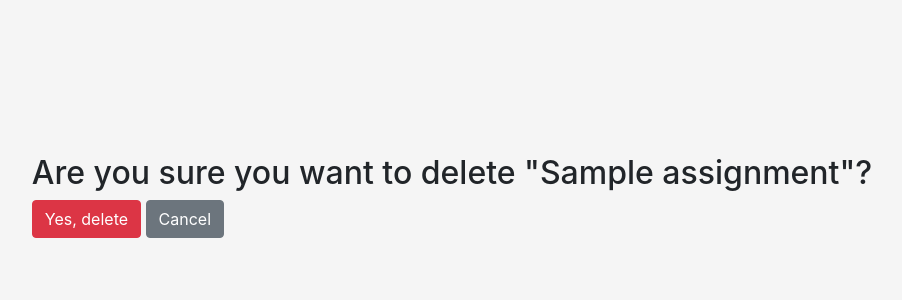
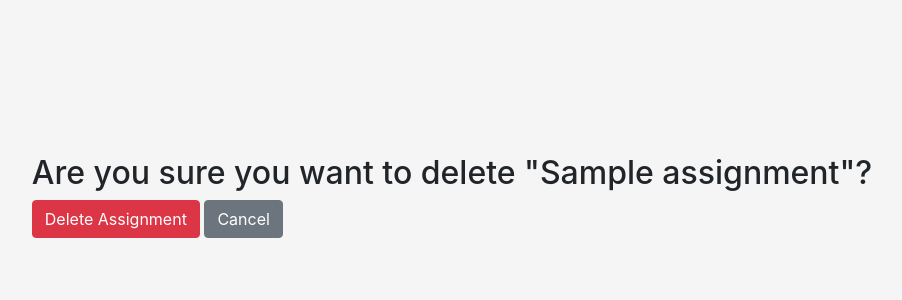
Before and after one commit to LMS-Challenge/amit-backend-lms, a Django app: template course/templates/course/assignment_confirm_delete.html in a window 1280 px wide. Shown: the part 228-528 px from the top of the page, without its empty margins (188-1090 px from the left). Run offline with Django 4.2, Linux system fonts and the light colour scheme; the template is opened without the code that fills it: values that come from a table or form of the project are taken from there, others are empty; tables that the repository leaves empty hold one stand-in row (values such as "Sample post"); parts of the project's set-up code (start-up, migrations or seed data) failed here and were passed over; some libraries are stand-ins or nearby versions.

Commit message:
Modifying templates to match with the error handling

```diff
--- a/course/templates/course/assignment_confirm_delete.html
+++ b/course/templates/course/assignment_confirm_delete.html
@@ -5,7 +5,7 @@
     <h2>Are you sure you want to delete "{{ object.title }}"?</h2>
     <form method="post">
         {% csrf_token %}
-        <button type="submit" class="btn btn-danger">Yes, delete</button>
+        <input type="submit" value="Delete Assignment" class="btn btn-danger" />
         <a href="{% url 'assignment_list' pk=object.course.pk %}" class="btn btn-secondary">Cancel</a>
     </form>
 </div>
--- a/course/templates/course/assignment_form.html
+++ b/course/templates/course/assignment_form.html
@@ -5,7 +5,7 @@
   <form method="post" enctype="multipart/form-data">
     {% csrf_token %}
     {{ form.as_p }}
-    <button type="submit" class="btn btn-primary">Save</button>
+    <button type="submit" class="btn btn-primary"> Save</button>
     <a href="{% url 'assignment_list' pk=course.pk %}" class="btn btn-secondary">Cancel</a>
   </form>
 {% endblock %}
```
